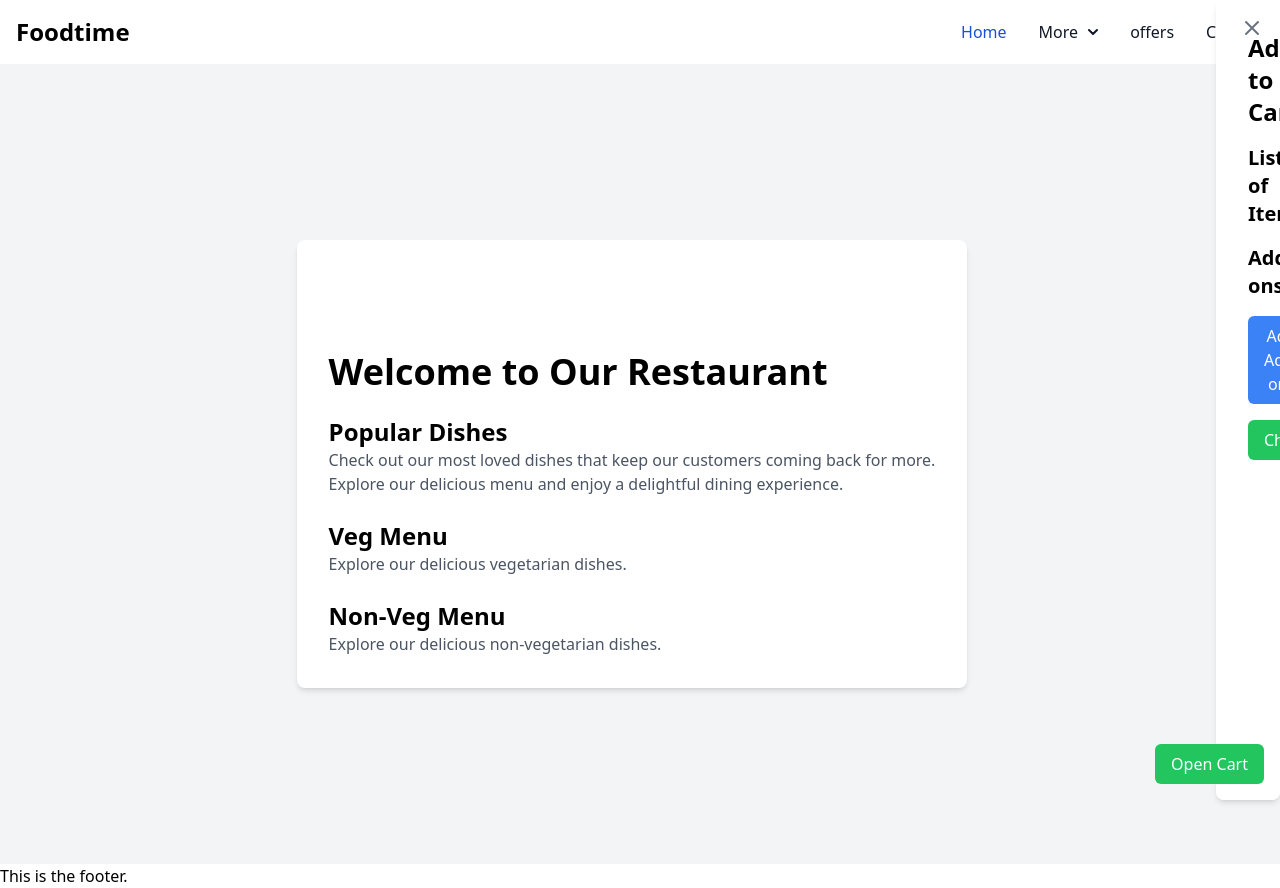
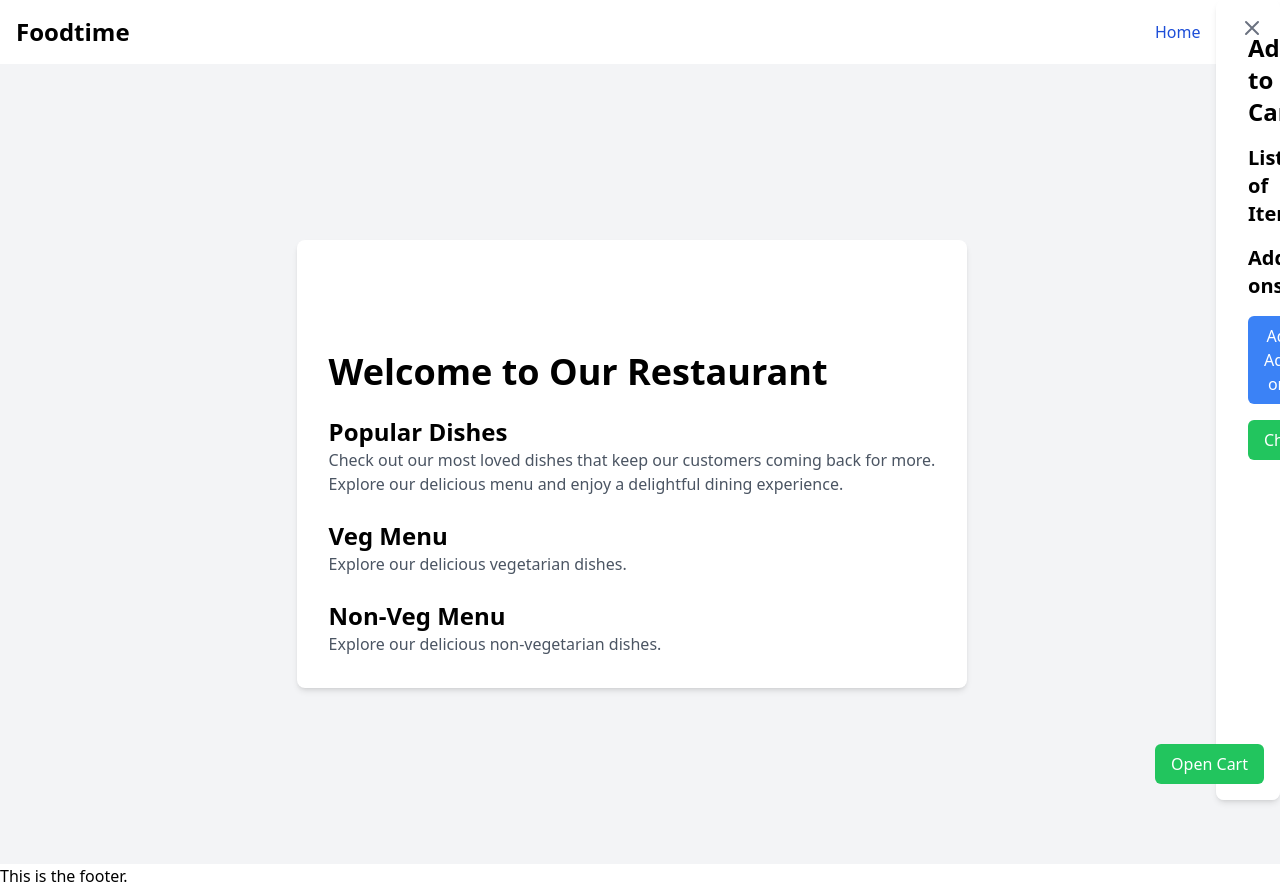
Before and after one commit to lawrencedsz9/resto-website, a React (Vite) app: page / in a window 1280 px wide. Built offline with nearby package versions, Linux system fonts and the light colour scheme.

Commit message:
changed navbar and removed unnecessary things

```diff
--- a/src/components/navbar.jsx
+++ b/src/components/navbar.jsx
@@ -15,6 +15,7 @@
             Foodtime
           </span>
         </a>
+        {/* Button for mobile view */}
         <button
           onClick={toggleDropdown}
           type="button"
@@ -39,12 +40,9 @@
             />
           </svg>
         </button>
-        <div
-          className={`hidden w-full md:block md:w-auto ${
-            isDropdownOpen ? "block" : "hidden"
-          }`}
-          id="navbar-dropdown"
-        >
+
+        {/* Updated Navbar Links */}
+        <div className="hidden w-full md:block md:w-auto" id="navbar-dropdown">
           <ul className="flex flex-col font-medium p-4 md:p-0 mt-4 border border-gray-100 rounded-lg bg-gray-50 md:space-x-8 rtl:space-x-reverse md:flex-row md:mt-0 md:border-0 md:bg-white dark:bg-gray-800 md:dark:bg-gray-900 dark:border-gray-700">
             <li>
               <a
@@ -55,76 +53,13 @@
                 Home
               </a>
             </li>
-            <li>
-              <button
-                id="dropdownNavbarLink"
-                onClick={toggleDropdown}
-                className="flex items-center justify-between w-full py-2 px-3 text-gray-900 rounded hover:bg-gray-100 md:hover:bg-transparent md:border-0 md:hover:text-blue-700 md:p-0 md:w-auto dark:text-white md:dark:hover:text-blue-500 dark:focus:text-white dark:border-gray-700 dark:hover:bg-gray-700 md:dark:hover:bg-transparent"
-                aria-expanded={isDropdownOpen}
-                aria-controls="dropdownNavbar"
-              >
-                More
-                <svg
-                  className="w-2.5 h-2.5 ms-2.5"
-                  aria-hidden="true"
-                  xmlns="http://www.w3.org/2000/svg"
-                  fill="none"
-                  viewBox="0 0 10 6"
-                >
-                  <path
-                    stroke="currentColor"
-                    strokeLinecap="round"
-                    strokeLinejoin="round"
-                    strokeWidth="2"
-                    d="m1 1 4 4 4-4"
-                  />
-                </svg>
-              </button>
-              {/* Dropdown menu */}
-              <div
-                id="dropdownNavbar"
-                className={`z-10 ${
-                  isDropdownOpen ? "block" : "hidden"
-                } font-normal bg-white divide-y divide-gray-100 rounded-lg shadow w-44 dark:bg-gray-700 dark:divide-gray-600`}
-              >
-                <ul
-                  className="py-2 text-sm text-gray-700 dark:text-gray-400"
-                  aria-labelledby="dropdownLargeButton"
-                >
-                  <li>
-                    <a
-                      href="#"
-                      className="block px-4 py-2 hover:bg-gray-100 dark:hover:bg-gray-600 dark:hover:text-white"
-                    >
-                      Dashboard
-                    </a>
-                  </li>
-                  <li>
-                    <a
-                      href="#"
-                      className="block px-4 py-2 hover:bg-gray-100 dark:hover:bg-gray-600 dark:hover:text-white"
-                    >
-                      About
-                    </a>
-                  </li>
-                </ul>
-              </div>
-            </li>
-
+            {/* Cart link replacing "offers" */}
             <li>
               <a
                 href="#"
                 className="block py-2 px-3 text-gray-900 rounded hover:bg-gray-100 md:hover:bg-transparent md:border-0 md:hover:text-blue-700 md:p-0 dark:text-white md:dark:hover:text-blue-500 dark:hover:bg-gray-700 dark:hover:text-white md:dark:hover:bg-transparent"
               >
-                offers
-              </a>
-            </li>
-            <li>
-              <a
-                href="#"
-                className="block py-2 px-3 text-gray-900 rounded hover:bg-gray-100 md:hover:bg-transparent md:border-0 md:hover:text-blue-700 md:p-0 dark:text-white md:dark:hover:text-blue-500 dark:hover:bg-gray-700 dark:hover:text-white md:dark:hover:bg-transparent"
-              >
-                Contact
+                Cart
               </a>
             </li>
           </ul>
```
